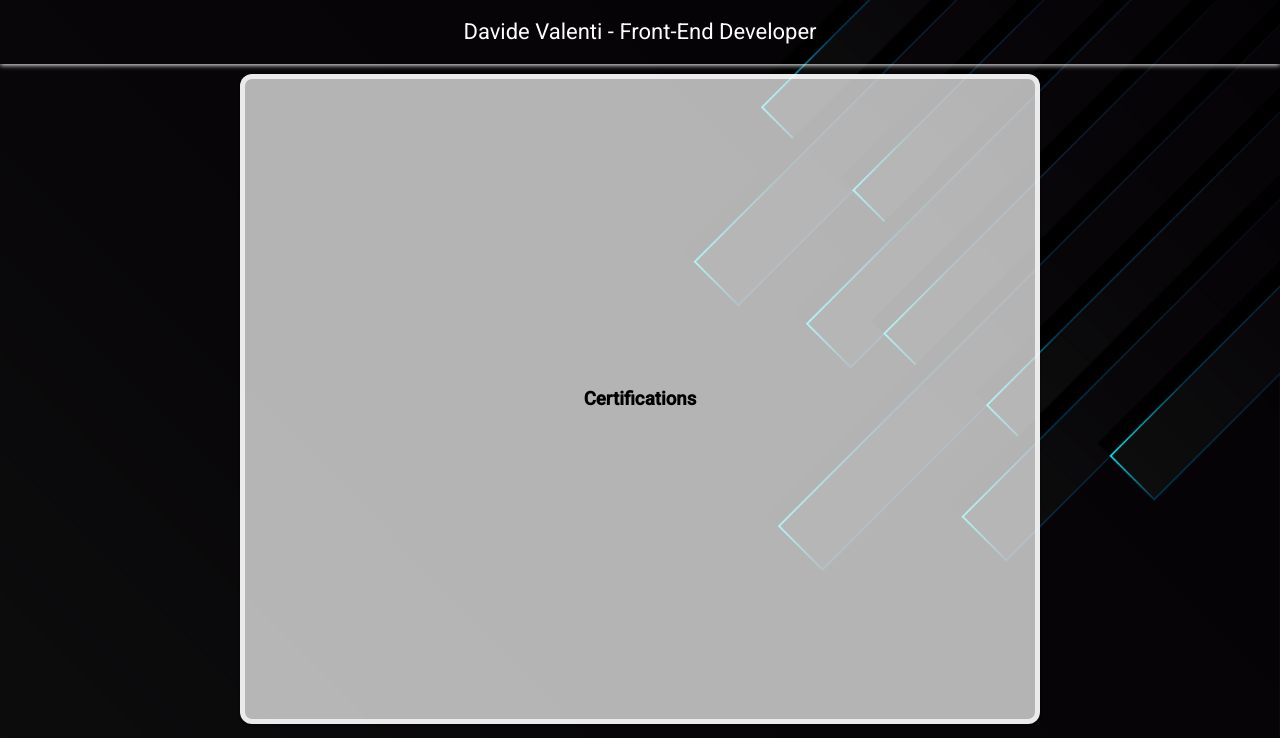
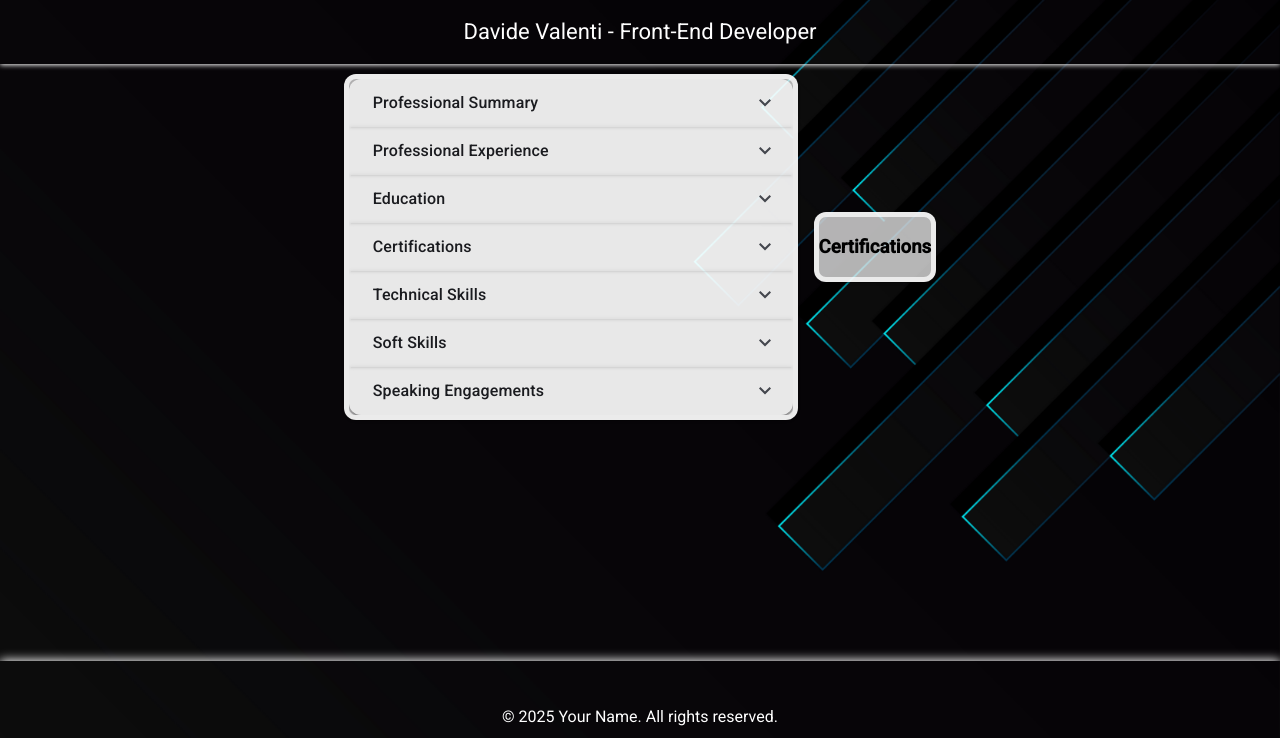
Before and after one commit to flowlessdeveloping/portfolio, an Angular app: page /cv in a window 1280 px wide. Shown: the top 738 px of the page. Built offline with nearby package versions, Linux system fonts and the light colour scheme.

Commit message:
first layout

```diff
--- a/src/app/curriculum-vitae/curriculum-vitae.component.css
+++ b/src/app/curriculum-vitae/curriculum-vitae.component.css
@@ -15,28 +15,62 @@
     margin-top: 20px;
     margin-bottom: 20px;
   }
-    .mat-card{
+
+  .mat-card{
       height: 650px;
       width: 800px;
-      max-width: 100%;
       justify-content: center;
       align-items: center;
       text-align: center;
       background: #ffffffb3;
-    }
+      display: flex;
+  }
+
+  .accordion {
+    flex: 1;
+    width: auto;
+    overflow-y: auto;
+    width: 790px;
+  }
+
+  mat-accordion, mat-expansion-panel, at-expansion-panel-header{
+    background: #ffffffb3;
+  }
+
 
     @media (max-height: 800px) {
       .card-container{
         margin-top: 10px;
         margin-bottom: 10px;
       }
+
+      .mat-card {
+        height: auto;
+        width: auto;
+        max-height: 650px;
+        max-width: 800px;
+      }
+      .accordion{
+        height: auto;
+        width: auto;
+        max-height: 650px;
+        max-width: 790px;
+      }
     }
 
+    @media (max-width: 420px) {
+      .mat-card {
+        height: auto;
+        width: auto;
+        max-height: 650px;
+        max-width: 800px;
+      }
 
-    @media (max-width: 420px) {
-      .mat-card{
-        width: 50%;
-        height:25%;
+      .accordion{
+        height: auto;
+        width: auto;
+        max-height: 650px;
+        max-width: 790px;
       }
     }
     .mat-card:hover{
@@ -45,17 +79,6 @@
       box-shadow: 0px 4px 10px -2px rgb(255, 255, 255);
     }
 
-
-    .large-label {
-      font-size: 60px; /* Aumenta la dimensione del font */
-      font-weight: bold; /* Rende il testo più spesso */
-      text-align: center; /* Centra il testo */
-      font-family: math;
-      color: #333; /* Colore del testo, scegli il colore che preferisci */
-      margin-top: 20px; /* Distanza dal margine superiore */
+    .cv-item {
+      margin-bottom: 15px;
     }
-
-    .label-container {
-      text-align: center; /* Centro il contenuto */
-      padding: 20px;
-    }
--- a/src/app/curriculum-vitae/curriculum-vitae.component.html
+++ b/src/app/curriculum-vitae/curriculum-vitae.component.html
@@ -1,16 +1,23 @@
 <div class="page-container">
     <div class="card-container">
       <mat-card class="mat-card" style="border: 5px solid rgba(255, 255, 255, 0.744);">
-        <h3>Certifications</h3>
+        <div class="accordion">
+          <mat-accordion #accordion="matAccordion"  multi>
+            <mat-expansion-panel *ngFor="let cv of cvData; let index">
+              <mat-expansion-panel-header>
+                <mat-panel-title>
+                  {{ cv.section }}
+                </mat-panel-title>
+              </mat-expansion-panel-header >
+              <p *ngFor="let item of cv.details">
+                {{item.title}}
+              </p>
+            </mat-expansion-panel>
+          </mat-accordion>
+        </div>
       </mat-card>
       <mat-card class="mat-card" style="border: 5px solid rgba(255, 255, 255, 0.744);">
         <h3>Certifications</h3>
       </mat-card>
     </div>
-    <!-- <div class="img-container">
-      <div class="label-container">
-        <h1 class="large-label">Davide Valenti <br> Front-End Developer</h1>
-      </div>
-      <img src="assets/img/bg2.png" alt="Descrizione dell'immagine" />
-    </div> -->
   </div>
--- a/src/app/curriculum-vitae/curriculum-vitae.component.ts
+++ b/src/app/curriculum-vitae/curriculum-vitae.component.ts
@@ -1,12 +1,35 @@
-import { Component } from '@angular/core';
+import { CommonModule } from '@angular/common';
+import { Component, OnInit } from '@angular/core';
 import { MatCardModule } from '@angular/material/card';
+import { MatExpansionModule } from '@angular/material/expansion';
+import { MatListModule } from '@angular/material/list';
+import { CvService } from '../service/cvData.service';
+import {CvModel} from '../model/cv.model';
 
 @Component({
   selector: 'app-curriculum-vitae',
-  imports: [MatCardModule],
+  imports: [
+    MatCardModule,
+    MatExpansionModule,
+    MatListModule,
+    CommonModule
+  ],
   templateUrl: './curriculum-vitae.component.html',
   styleUrl: './curriculum-vitae.component.css'
 })
-export class CurriculumVitaeComponent {
+
+
+export class CurriculumVitaeComponent implements OnInit {
+
+  cvData: CvModel[] = [];
+
+  constructor(private cvService: CvService) {}
+
+  ngOnInit(): void {
+    this.cvService.getCvData().subscribe(data => {
+      this.cvData = data;
+    });
+  }
+
 
 }
--- a/src/app/main-page/main-page.component.html
+++ b/src/app/main-page/main-page.component.html
@@ -1,8 +1,8 @@
     <div class="page-container">
       <div class="card-container">
-        <mat-card class="mat-card" style="border: 5px solid rgb(233 79 131);;" (click)="goTo('certifications')">
+        <!-- <mat-card class="mat-card" style="border: 5px solid rgb(233 79 131);;" (click)="goTo('certifications')">
           <h3>Certifications</h3>
-        </mat-card>
+        </mat-card> -->
         <mat-card class="mat-card" style="border: 5px solid rgb(123, 228, 242);" (click)="goTo('cv')">
           <h3>Curriculum Vitae</h3>
         </mat-card>
--- /dev/null
+++ b/src/app/service/cvData.service.ts
@@ -0,0 +1,153 @@
+import { Injectable } from '@angular/core';
+import { Observable, of } from 'rxjs';
+import { CvModel } from '../model/cv.model';
+
+@Injectable({
+  providedIn: 'root'
+})
+export class CvService {
+  private cvData: CvModel[] = [
+    {
+      "section": "Professional Summary",
+      "details": [
+        {
+          "title": "Experienced Senior Frontend Developer",
+          "description": "Expertise in Angular, TypeScript, and modern web development frameworks. Passionate about building scalable, high-quality applications while mentoring teams and optimizing workflows. Strong background in Agile methodologies, software architecture, and technical leadership.",
+          "technologies": ""
+        }
+      ]
+    },
+    {
+      "section": "Professional Experience",
+      "details": [
+        {
+          "title": "Senior Frontend Developer",
+          "description": "Developed and delivered two high-quality internal projects on time. Contributed to an external project, supporting the team in achieving critical goals. Provided consulting services for Swisscom, focusing on maintenance and enhancement of their main portal (bug fixing, new feature implementation). Developed external libraries to standardize components across multiple projects. Conducted technical interviews to assess and onboard new talent. Presented a technical talk at the Beer Tech event, fostering frontend development knowledge sharing.",
+          "technologies": "Angular, TypeScript, HTML, CSS, Jest, Cypress, NgRx, Jenkins, Jira, GitLab, Git"
+        },
+        {
+          "title": "Senior Frontend Team Leader & Full Stack Developer",
+          "description": "Led the frontend development team, ensuring seamless integration with backend systems. Designed and implemented a scalable frontend framework aligned with backend architecture. Developed features, performed rigorous API integration testing, and ensured data integrity. Reviewed code submissions to maintain high-quality standards and improve system reliability. Managed branch workflows, merges, and deployments. Mentored and guided Junior Frontend Developers.",
+          "technologies": "Angular 12+, npm, Java Spring Boot, YAML, OpenAPI, Git, GitLab, Visual Studio Code, IntelliJ IDEA, Postman, Jira"
+        },
+        {
+          "title": "Full Stack Developer & Consultant",
+          "description": "Developed and maintained web applications for multiple clients. Optimized application performance and fixed critical bugs. Provided direct technical support to clients. Consultant for Noovle: Ensured optimal application performance and reliability. Consultant for Unicredit: Maintained and enhanced banking web applications.",
+          "technologies": "Angular, Java Spring Boot, Oracle, SQL, Git, Bitbucket, Google Cloud Platform, IntelliJ IDEA, Eclipse"
+        },
+        {
+          "title": "Java Backend Developer",
+          "description": "Developed core banking app functionalities. Worked on API integrations and backend services. Conducted unit testing to ensure application stability.",
+          "technologies": "Java, Spring Framework, JUnit, Oracle, Maven, Git, IntelliJ IDEA, Jira, Swagger (YAML)"
+        },
+        {
+          "title": "Android Developer",
+          "description": "Developed a mobile app for a medical company integrating geolocation, QR code scanning, authentication, and PayPal payments.",
+          "technologies": "AngularJS, Ionic Framework, Google Maps API"
+        },
+        {
+          "title": "Freelance Projects",
+          "description": "Developed two e-commerce apps using Ionic & Angular. Built a Telegram bot with web scraping functionality using Node.js, PostgreSQL, and deployed on Heroku.",
+          "technologies": "Ionic, Angular, Node.js, PostgreSQL, Heroku"
+        }
+      ]
+    },
+    {
+      "section": "Education",
+      "details": [
+        {
+          "title": "Bachelor’s Degree in Computer Science",
+          "description": "Thesis: Implementation of Centrality Measures on Big Data Technologies and Performance Analysis.",
+          "technologies": "University of Palermo (2013 – 2017)"
+        },
+        {
+          "title": "High School Diploma in Economics",
+          "description": "Graduated from Don Bosco Ranchibile.",
+          "technologies": "Don Bosco Ranchibile (2005 – 2011)"
+        }
+      ]
+    },
+    {
+      "section": "Certifications",
+      "details": [
+        {
+          "title": "Angular Certificate",
+          "description": "Completed on Coursera.",
+          "technologies": "Coursera"
+        },
+        {
+          "title": "Bootstrap Certificate",
+          "description": "Completed on Coursera.",
+          "technologies": "Coursera"
+        }
+      ]
+    },
+    {
+      "section": "Technical Skills",
+      "details": [
+        {
+          "title": "Frontend Development",
+          "description": "Proficiency in building scalable and maintainable frontend applications.",
+          "technologies": "Angular, TypeScript, HTML, CSS, JavaScript, Bootstrap, NgRx, Jest, Cypress"
+        },
+        {
+          "title": "Backend Development",
+          "description": "Experience in developing and maintaining backend services.",
+          "technologies": "Java Spring Boot, Node.js, SQL, PostgreSQL, Oracle"
+        },
+        {
+          "title": "DevOps & Tools",
+          "description": "Familiarity with version control, CI/CD pipelines, and development tools.",
+          "technologies": "Git, GitLab, Jenkins, Jira, Docker, Postman, IntelliJ IDEA, VS Code"
+        },
+        {
+          "title": "Methodologies",
+          "description": "Experienced in Agile frameworks and modern software development practices.",
+          "technologies": "Agile (Scrum, Kanban), CI/CD, Code Reviews, API Development"
+        }
+      ]
+    },
+    {
+      "section": "Soft Skills",
+      "details": [
+        {
+          "title": "Leadership & Team Mentoring",
+          "description": "Experienced in leading teams, mentoring developers, and conducting technical interviews.",
+          "technologies": ""
+        },
+        {
+          "title": "Problem-Solving & Debugging",
+          "description": "Strong analytical and debugging skills to ensure application stability and efficiency.",
+          "technologies": ""
+        },
+        {
+          "title": "Technical Communication & Documentation",
+          "description": "Ability to clearly document and communicate technical concepts.",
+          "technologies": ""
+        },
+        {
+          "title": "Agile Development & Collaboration",
+          "description": "Skilled in working within Agile teams and fostering collaboration.",
+          "technologies": ""
+        }
+      ]
+    },
+    {
+      "section": "Speaking Engagements",
+      "details": [
+        {
+          "title": "Beer Tech Event",
+          "description": "Presented a talk on frontend development best practices.",
+          "technologies": ""
+        }
+      ]
+    }
+  ];
+
+
+  constructor() {}
+
+  getCvData(): Observable<CvModel[]> {
+    return of(this.cvData);
+  }
+}
--- a/src/styles.css
+++ b/src/styles.css
@@ -1,7 +1,7 @@
 /* You can add global styles to this file, and also import other style files */
 
 html, body { height: 100%; margin: 0; }
-body { margin: 0; font-family: Roboto, "Helvetica Neue", sans-serif; background-color:rgba(0, 0, 0, 0.73);}
+body { margin: 0; font-family: Roboto, "Helvetica Neue", sans-serif; background-color:rgb(0, 0, 0);}
 
 app-root {
   background: url('assets/img/bg10.jpg') no-repeat center center fixed;
```
Also changed, not shown: src/app/model/cv.model.ts (added, +8 -0 lines).
